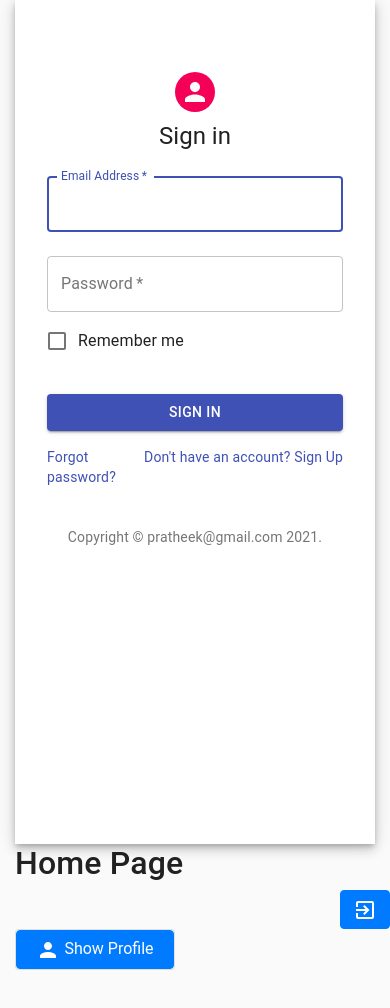
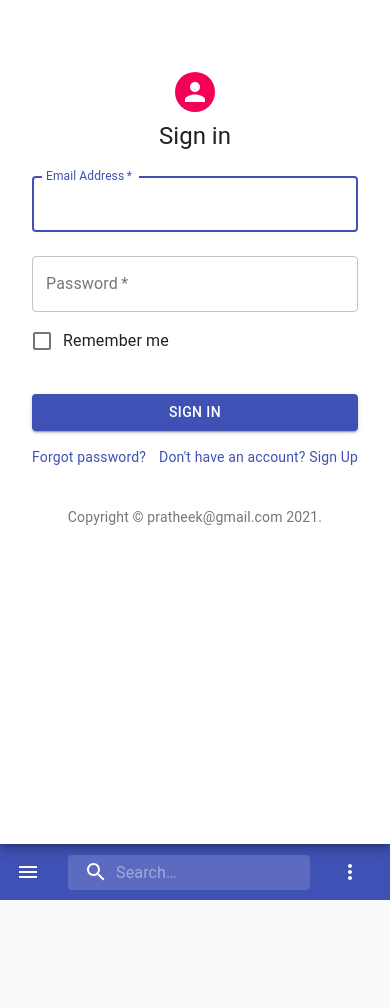
Before and after one commit to pratheekmurthy/grassrootstest, a React (Create React App) app: page / in a window 390 px wide. Shown: the top 1008 px of the page. After the commit the page ends 900 px from the top, so only its background shows below. Built offline with nearby package versions, Linux system fonts and the light colour scheme; grey boxes are pictures that could not be loaded.

Commit message:
logout,profile details

```diff
--- a/package.json
+++ b/package.json
@@ -13,6 +13,7 @@
     "react": "^17.0.1",
     "react-dom": "^17.0.1",
     "react-redux": "^7.2.2",
+    "react-router-dom": "^5.2.0",
     "react-scripts": "4.0.2",
     "redux": "^4.0.5",
     "redux-thunk": "^2.3.0",
--- a/src/components/App.js
+++ b/src/components/App.js
@@ -1,24 +1,29 @@
 import React from 'react'
 import {Link,Switch,Route} from 'react-router-dom'
-import Navbar from './Navbar'
+import Navbar from './NavBar'
 import Login from './Login'
 import Home from './Home'
 import User from './User'
 import Register from './Register'
 import PrivateRoute from './PrivateRoute'
 import {useSelector} from 'react-redux'
+import Header from './header'
 
 const App =(props)=>{
   const isLogin = useSelector(state => state.log)
 
+  const handleRedirect =()=>{
+    props.history.push('/user')
+}
 
-  return (<div className="container">
+  return (<div >
     {
       isLogin ? (<div>
+
         </div>):(<div><Login/></div>)
     }
 
-      <Switch>
+<Switch>
             <Route path='/' component={Home}exact= {true} />
             <Route path='/login' component={Login} exact={true}/>
             <Route path='/register'  component={Register} exact={true}/>
--- a/src/components/Home.js
+++ b/src/components/Home.js
@@ -3,29 +3,43 @@
 import {login} from '../actiongenerators/logActions'
 import ExitToAppIcon from '@material-ui/icons/ExitToApp';
 import PersonIcon from '@material-ui/icons/Person';
+import Header from './header'
 
 
 const Home =(props)=>{
     const dispatch = useDispatch()
 
+    const handleRedirect =()=>{
+        props.history.push('/user')
+        window.location.reload()
+    }
 
+    const handlelogout =(e)=>{
+        localStorage.removeItem('token')
+        window.location.reload()
+    }
     return (<div>
-        <h2>Home Page</h2>
-       <div className="row">
-           <div className="col md-4"></div>
-           <button onClick={()=>{
-           localStorage.removeItem('token')
-           dispatch(login())
+      <Header handleRedirect={handleRedirect} handlelogout={handlelogout}/>
 
-       }} className="btn btn-primary"><ExitToAppIcon/></button></div>
-        <div className="homeprofileCard">
-        <div className="card">
-       <button className="btn btn-primary" onClick={()=>{
-           props.history.push('/user')
-       }}><PersonIcon/> Show Profile</button>
-        </div>
-       </div>
     </div>)
 }
 
 export default Home
+
+
+
+// <div className="row">
+//            <div className="col md-4"></div>
+//            <button onClick={()=>{
+//            localStorage.removeItem('token')
+//            dispatch(login())
+
+//        }} className="btn btn-primary"><ExitToAppIcon/></button></div>
+//         <div className="homeprofileCard">
+//         <div className="card">
+
+//        <button className="btn btn-primary" onClick={()=>{
+//            props.history.push('/user')
+//        }}> <PersonIcon/>Show Profile</button>
+//         </div>
+//        </div>
--- /dev/null
+++ b/src/components/NavBar.js
@@ -0,0 +1,22 @@
+import React from 'react'
+import {Link,Switch,Route} from 'react-router-dom'
+import Header from './header'
+import Login from './Login'
+import Home from './Home'
+import User from './User'
+import Register from './Register'
+import PrivateRoute from './PrivateRoute'
+
+const Navbar =(props)=>{
+
+    const handleRedirect =()=>{
+        props.history.push('/user')
+    }
+    return (<div>
+        <Header handleRedirect={handleRedirect}/>
+
+
+    </div>)
+}
+
+export default Navbar
--- a/src/components/Navbar.js
+++ /dev/null
@@ -1,44 +0,0 @@
-import React,{useState,useEffect} from 'react'
-import {Link,Switch,Route} from 'react-router-dom'
-import {useSelector,useDispatch} from 'react-redux'
-import Login from './Login'
-import Home from './Home'
-import User from './User'
-import Register from './Register'
-import {login} from '../actiongenerators/logActions'
-import PrivateRoute from './PrivateRoute'
-
-const Navbar =(props)=>{
-    const [token,setToken] = useState(false)
-    const isLogin = useSelector(state => state.log)
-
-
-    const dispatch = useDispatch()
-
-    useEffect(()=>{
-        if(localStorage.getItem("token")){
-            setToken(true)
-        }
-    },[token])
-
-
-    return (<div>
-        {
-           isLogin ? (<div><Link to="/">Home</Link>|<Link to='/user'>Account</Link>|<Link to="/" onClick={()=>{
-                localStorage.removeItem('token')
-                dispatch(login())
-           }}>logout</Link></div>):(<div><Link to="/">Home</Link> | <Link to="/login">Login</Link>| <Link to="/register">Register</Link></div>)
-        }
-
-        <Switch>
-            <Route path='/' component={Home}exact= {true} />
-            <Route path='/login' component={Login} exact={true}/>
-            <Route path='/register'  component={Register} exact={true}/>
-            <PrivateRoute path="/user"  component={User} exact={true}/>
-        </Switch>
-
-    </div>)
-
-}
-
-export default Navbar
--- /dev/null
+++ b/src/components/header.js
@@ -0,0 +1,246 @@
+import React from 'react';
+import { fade, makeStyles } from '@material-ui/core/styles';
+import AppBar from '@material-ui/core/AppBar';
+import Toolbar from '@material-ui/core/Toolbar';
+import IconButton from '@material-ui/core/IconButton';
+import Typography from '@material-ui/core/Typography';
+import InputBase from '@material-ui/core/InputBase';
+import Badge from '@material-ui/core/Badge';
+import MenuItem from '@material-ui/core/MenuItem';
+import Menu from '@material-ui/core/Menu';
+import MenuIcon from '@material-ui/icons/Menu';
+import SearchIcon from '@material-ui/icons/Search';
+import AccountCircle from '@material-ui/icons/AccountCircle';
+import MailIcon from '@material-ui/icons/Mail';
+import NotificationsIcon from '@material-ui/icons/Notifications';
+import MoreIcon from '@material-ui/icons/MoreVert';
+import ExitToAppIcon from '@material-ui/icons/ExitToApp';
+
+const useStyles = makeStyles((theme) => ({
+  grow: {
+    flexGrow: 1,
+  },
+  menuButton: {
+    marginRight: theme.spacing(2),
+  },
+  title: {
+    display: 'none',
+    [theme.breakpoints.up('sm')]: {
+      display: 'block',
+    },
+  },
+  search: {
+    position: 'relative',
+    borderRadius: theme.shape.borderRadius,
+    backgroundColor: fade(theme.palette.common.white, 0.15),
+    '&:hover': {
+      backgroundColor: fade(theme.palette.common.white, 0.25),
+    },
+    marginRight: theme.spacing(2),
+    marginLeft: 0,
+    width: '100%',
+    [theme.breakpoints.up('sm')]: {
+      marginLeft: theme.spacing(3),
+      width: 'auto',
+    },
+  },
+  searchIcon: {
+    padding: theme.spacing(0, 2),
+    height: '100%',
+    position: 'absolute',
+    pointerEvents: 'none',
+    display: 'flex',
+    alignItems: 'center',
+    justifyContent: 'center',
+  },
+  inputRoot: {
+    color: 'inherit',
+  },
+  inputInput: {
+    padding: theme.spacing(1, 1, 1, 0),
+    // vertical padding + font size from searchIcon
+    paddingLeft: `calc(1em + ${theme.spacing(4)}px)`,
+    transition: theme.transitions.create('width'),
+    width: '100%',
+    [theme.breakpoints.up('md')]: {
+      width: '20ch',
+    },
+  },
+  sectionDesktop: {
+    display: 'none',
+    [theme.breakpoints.up('md')]: {
+      display: 'flex',
+    },
+  },
+  sectionMobile: {
+    display: 'flex',
+    [theme.breakpoints.up('md')]: {
+      display: 'none',
+    },
+  },
+}));
+
+export default function PrimarySearchAppBar(props) {
+    const {handleRedirect,handlelogout} = props
+  const classes = useStyles();
+  const [anchorEl, setAnchorEl] = React.useState(null);
+  const [mobileMoreAnchorEl, setMobileMoreAnchorEl] = React.useState(null);
+
+  const isMenuOpen = Boolean(anchorEl);
+  const isMobileMenuOpen = Boolean(mobileMoreAnchorEl);
+
+  const handleProfileMenuOpen = (event) => {
+    handleRedirect()
+  };
+
+  const handleMobileMenuClose = () => {
+    setMobileMoreAnchorEl(null);
+  };
+
+  const handleMenuClose = () => {
+    setAnchorEl(null);
+    handleMobileMenuClose();
+  };
+
+  const handleMobileMenuOpen = (event) => {
+    setMobileMoreAnchorEl(event.currentTarget);
+  };
+
+  const menuId = 'primary-search-account-menu';
+  const renderMenu = (
+    <Menu
+      anchorEl={anchorEl}
+      anchorOrigin={{ vertical: 'top', horizontal: 'right' }}
+      id={menuId}
+      keepMounted
+      transformOrigin={{ vertical: 'top', horizontal: 'right' }}
+      open={isMenuOpen}
+      onClose={handleMenuClose}
+    >
+      <MenuItem onClick={handleMenuClose}>Profile</MenuItem>
+      <MenuItem onClick={handleMenuClose}>My account</MenuItem>
+    </Menu>
+  );
+
+  const mobileMenuId = 'primary-search-account-menu-mobile';
+  const renderMobileMenu = (
+    <Menu
+      anchorEl={mobileMoreAnchorEl}
+      anchorOrigin={{ vertical: 'top', horizontal: 'right' }}
+      id={mobileMenuId}
+      keepMounted
+      transformOrigin={{ vertical: 'top', horizontal: 'right' }}
+      open={isMobileMenuOpen}
+      onClose={handleMobileMenuClose}
+    >
+      <MenuItem>
+        <IconButton aria-label="show 4 new mails" color="inherit">
+          <Badge badgeContent={4} color="secondary">
+            <MailIcon />
+          </Badge>
+        </IconButton>
+        <p>Messages</p>
+      </MenuItem>
+      <MenuItem>
+        <IconButton aria-label="show 11 new notifications" color="inherit">
+          <Badge badgeContent={11} color="secondary">
+            <NotificationsIcon />
+          </Badge>
+        </IconButton>
+        <p>Notifications</p>
+      </MenuItem>
+      <MenuItem onClick={handleProfileMenuOpen}>
+        <IconButton
+          aria-label="account of current user"
+          aria-controls="primary-search-account-menu"
+          aria-haspopup="true"
+          color="inherit"
+        >
+          <AccountCircle />
+        </IconButton>
+        <p>Profile</p>
+      </MenuItem>
+    </Menu>
+  );
+
+
+
+  return (
+    <div className={classes.grow}>
+      <AppBar position="static">
+        <Toolbar>
+          <IconButton
+            edge="start"
+            className={classes.menuButton}
+            color="inherit"
+            aria-label="open drawer"
+          >
+            <MenuIcon />
+          </IconButton>
+          <Typography className={classes.title} variant="h6" noWrap>
+            grassroots
+          </Typography>
+          <div className={classes.search}>
+            <div className={classes.searchIcon}>
+              <SearchIcon />
+            </div>
+            <InputBase
+              placeholder="Search…"
+              classes={{
+                root: classes.inputRoot,
+                input: classes.inputInput,
+              }}
+              inputProps={{ 'aria-label': 'search' }}
+            />
+          </div>
+          <div className={classes.grow} />
+          <div className={classes.sectionDesktop}>
+            {/* <IconButton aria-label="show 4 new mails" color="inherit">
+              <Badge badgeContent={4} color="secondary">
+                <MailIcon />
+              </Badge>
+            </IconButton>
+            <IconButton aria-label="show 17 new notifications" color="inherit">
+              <Badge badgeContent={17} color="secondary">
+                <NotificationsIcon />
+              </Badge> */}
+            {/* </IconButton> */}
+            <IconButton
+              edge="end"
+              aria-label="account of current user"
+              aria-controls={menuId}
+              aria-haspopup="true"
+              onClick={handleProfileMenuOpen}
+              color="inherit"
+            >
+              <AccountCircle />
+            </IconButton>
+            <IconButton
+              edge="end"
+              aria-label="account of current user"
+              aria-controls={menuId}
+              aria-haspopup="true"
+              onClick={handlelogout}
+              color="inherit"
+            ><ExitToAppIcon/>
+
+            </IconButton>
+          </div>
+          <div className={classes.sectionMobile}>
+            <IconButton
+              aria-label="show more"
+              aria-controls={mobileMenuId}
+              aria-haspopup="true"
+              onClick={handleMobileMenuOpen}
+              color="inherit"
+            >
+              <MoreIcon />
+            </IconButton>
+          </div>
+        </Toolbar>
+      </AppBar>
+      {renderMobileMenu}
+      {renderMenu}
+    </div>
+  );
+}
```
Also changed, not shown: 1 other file (tests, documents, lock files or other folders).
